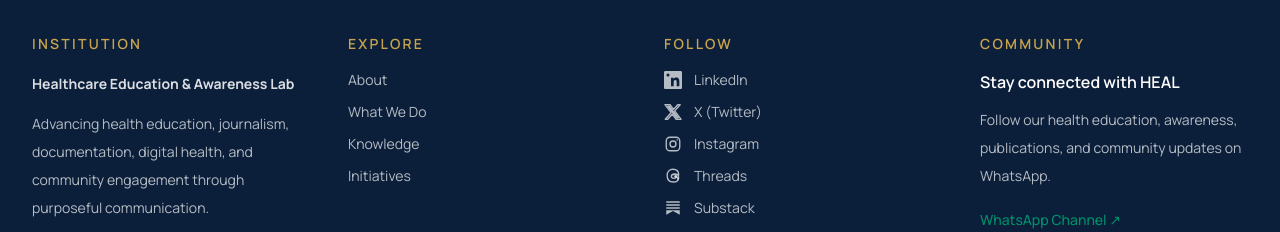
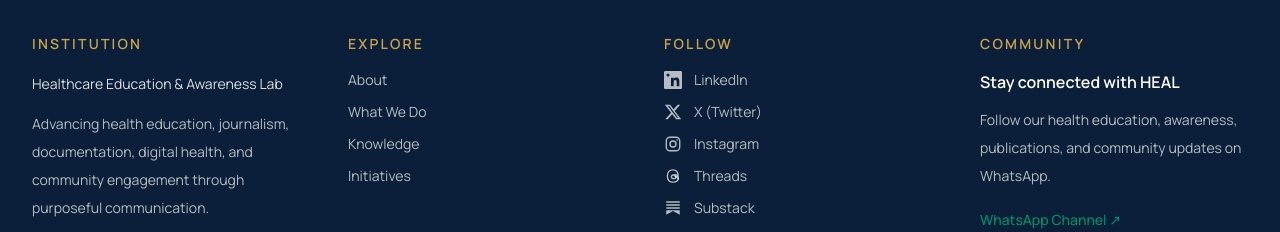
Before and after one commit to HEAL-Community/heal-website, a Next.js app in the folder apps/web/: page /about in a window 1280 px wide. Shown: the part 4363-4595 px from the top of the page. Built offline with nearby package versions, Linux system fonts and the light colour scheme.

Commit message:
Update site-footer.tsx

```diff
--- a/apps/web/components/site-footer.tsx
+++ b/apps/web/components/site-footer.tsx
@@ -55,11 +55,6 @@
   const common = {
     xmlns: "http://www.w3.org/2000/svg",
     viewBox: "0 0 24 24",
-    fill: "none",
-    stroke: "currentColor",
-    strokeWidth: 1.8,
-    strokeLinecap: "round" as const,
-    strokeLinejoin: "round" as const,
     "aria-hidden": true,
     className: "h-[18px] w-[18px] shrink-0",
   };
@@ -68,10 +63,8 @@
     case "linkedin":
       return (
         <svg
-          xmlns="http://www.w3.org/2000/svg"
-          viewBox="0 0 24 24"
-          aria-hidden="true"
-          className="h-[18px] w-[18px] shrink-0 fill-current"
+          {...common}
+          fill="currentColor"
         >
           <path d="M20.45 20.45h-3.55v-5.57c0-1.33-.03-3.04-1.85-3.04-1.85 0-2.14 1.45-2.14 2.94v5.67H9.35V9h3.41v1.56h.05c.47-.9 1.64-1.85 3.37-1.85 3.6 0 4.27 2.37 4.27 5.45v6.29ZM5.34 7.43a2.06 2.06 0 1 1 0-4.12 2.06 2.06 0 0 1 0 4.12ZM3.56 20.45h3.56V9H3.56v11.45ZM22.23 0H1.77C.79 0 0 .77 0 1.73v20.54C0 23.23.79 24 1.77 24h20.46c.98 0 1.77-.77 1.77-1.73V1.73C24 .77 23.21 0 22.23 0Z" />
         </svg>
@@ -79,45 +72,54 @@
 
     case "x":
       return (
-        <svg {...common}>
+        <svg
+          {...common}
+          fill="currentColor"
+        >
           <path d="M18.244 2.25h3.308l-7.227 8.26 8.502 11.24H16.17l-5.214-6.817-5.964 6.817H1.68l7.73-8.835L1.254 2.25H8.08l4.713 6.231 5.45-6.231Zm-1.161 17.52h1.833L7.084 4.126H5.117L17.083 19.77Z" />
         </svg>
       );
 
     case "instagram":
       return (
-        <svg {...common}>
+        <svg
+          {...common}
+          fill="none"
+          stroke="currentColor"
+          strokeWidth="1.8"
+        >
           <rect x="3" y="3" width="18" height="18" rx="5" />
           <circle cx="12" cy="12" r="4" />
-          <circle cx="17.5" cy="6.5" r="1" fill="currentColor" stroke="none" />
+          <circle
+            cx="17.5"
+            cy="6.5"
+            r="1"
+            fill="currentColor"
+            stroke="none"
+          />
         </svg>
       );
 
     case "threads":
       return (
         <svg
-          xmlns="http://www.w3.org/2000/svg"
-          viewBox="0 0 24 24"
-          aria-hidden="true"
-          className="h-[18px] w-[18px] shrink-0"
+          {...common}
           fill="none"
           stroke="currentColor"
           strokeWidth="1.8"
           strokeLinecap="round"
           strokeLinejoin="round"
         >
-          <path d="M19.7 10.6c-.2-4.8-3-7.6-7.7-7.6-4.8 0-7.8 3-7.8 8.4 0 5.5 2.9 8.6 8 8.6 4.4 0 7.3-2.2 7.3-5.8 0-3.1-2-4.9-5.1-4.9-2.7 0-4.6 1.1-4.6 3.1 0 1.6 1.3 2.7 3.2 2.7 2 0 3.3-.9 3.3-2.4 0-1.6-1.5-2.7-4.1-2.7" />
-          <path d="M14.3 12.7c2.7.2 4.4 1.5 4.4 3.7" />
+          <path d="M18.91 11.06c-.24-4.62-2.84-7.27-7.09-7.27-4.47 0-7.31 2.84-7.31 8.21 0 5.38 2.73 8.25 7.48 8.25 4.25 0 7.08-2.04 7.08-5.49 0-2.86-1.86-4.65-4.8-4.65-2.62 0-4.38 1.08-4.38 2.94 0 1.48 1.19 2.52 2.96 2.52 1.82 0 3.03-.84 3.03-2.26 0-1.46-1.35-2.47-3.78-2.47" />
+          <path d="M14.88 12.72c2.57.28 4.19 1.55 4.19 3.75" />
         </svg>
       );
 
     case "substack":
       return (
         <svg
-          xmlns="http://www.w3.org/2000/svg"
-          viewBox="0 0 24 24"
-          aria-hidden="true"
-          className="h-[18px] w-[18px] shrink-0 fill-current"
+          {...common}
+          fill="currentColor"
         >
           <path d="M3 3h18v2H3V3Zm0 4h18v2H3V7Zm0 4h18v2H3v-2Zm0 4h18v6l-9-5-9 5v-6Z" />
         </svg>
@@ -126,10 +128,8 @@
     case "youtube":
       return (
         <svg
-          xmlns="http://www.w3.org/2000/svg"
-          viewBox="0 0 24 24"
-          aria-hidden="true"
-          className="h-[18px] w-[18px] shrink-0 fill-current"
+          {...common}
+          fill="currentColor"
         >
           <path d="M23.5 6.2a3 3 0 0 0-2.11-2.12C19.52 3.5 12 3.5 12 3.5s-7.52 0-9.39.58A3 3 0 0 0 .5 6.2 31.4 31.4 0 0 0 0 12a31.4 31.4 0 0 0 .5 5.8 3 3 0 0 0 2.11 2.12c1.87.58 9.39.58 9.39.58s7.52 0 9.39-.58a3 3 0 0 0 2.11-2.12A31.4 31.4 0 0 0 24 12a31.4 31.4 0 0 0-.5-5.8ZM9.75 15.5v-7l6 3.5-6 3.5Z" />
         </svg>
@@ -162,7 +162,7 @@
             </h2>
 
             <p
-              className="mt-4 max-w-sm text-sm font-bold leading-7"
+              className="mt-4 max-w-sm text-sm leading-7"
               style={{ color: "rgba(255,255,255,0.85)" }}
             >
               Healthcare Education &amp; Awareness Lab
```
